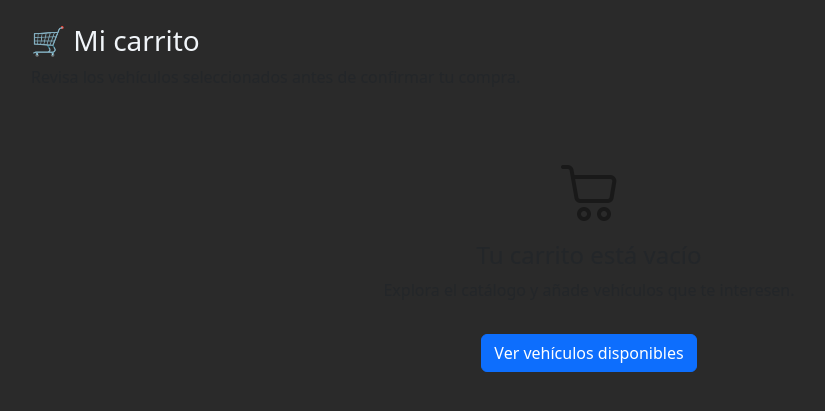
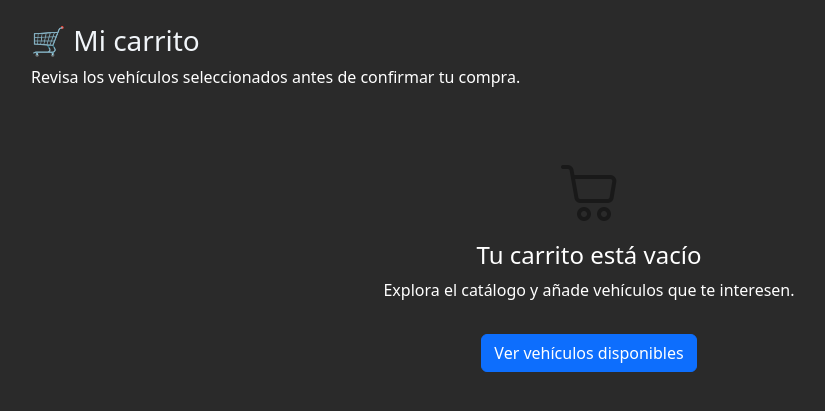
Before and after one commit to agarciac5/CarNest, a Django app: page /carrito/ in a window 1280 px wide. Shown: the part 65-476 px from the top of the page, without its empty margins (51-876 px from the left). Run offline with Django 5.2, Linux system fonts and the light colour scheme; the visitor is signed in with stand-in values (Sample User, id 1).

Commit message:
Carrito Funcional y colores

```diff
--- a/templates/inventario/crear_vehiculo.html
+++ b/templates/inventario/crear_vehiculo.html
@@ -8,11 +8,11 @@
         <nav aria-label="breadcrumb" class="mb-3">
             <ol class="breadcrumb mb-0">
                 <li class="breadcrumb-item"><a href="{% url 'lista_vehiculos' %}">Vehículos</a></li>
-                <li class="breadcrumb-item active" aria-current="page">Publicar</li>
+                <li class="breadcrumb-item active text-white" aria-current="page">Publicar</li>
             </ol>
         </nav>
-        <h1 class="h3 mb-4">Publicar vehículo</h1>
-        <p class="text-muted small">La publicación aparecerá en el catálogo como <strong>En venta</strong>. Puedes subir una foto principal y varias adicionales.</p>
+        <h1 class="h3 mb-4 text-white">Publicar vehículo</h1>
+        <p class="text-white small">La publicación aparecerá en el catálogo como <strong>En venta</strong>. Puedes subir una foto principal y varias adicionales.</p>
 
         <form method="post" enctype="multipart/form-data" class="card border-0 shadow-sm">
             {% csrf_token %}
--- a/templates/ventas/carrito.html
+++ b/templates/ventas/carrito.html
@@ -10,7 +10,7 @@
 
 <div class="carrito-header mb-4">
     <h1 class="h3">🛒 Mi carrito</h1>
-    <p class="text-muted">Revisa los vehículos seleccionados antes de confirmar tu compra.</p>
+    <p class="text-white">Revisa los vehículos seleccionados antes de confirmar tu compra.</p>
 </div>
 
 {% if messages %}
@@ -25,8 +25,8 @@
 {% if carrito_vacio %}
     <div class="carrito-empty text-center py-5">
         <img src="{% static 'img/carrito.png' %}" alt="Carrito vacío" style="width:64px;opacity:.4">
-        <h4 class="mt-3 text-muted">Tu carrito está vacío</h4>
-        <p class="text-muted">Explora el catálogo y añade vehículos que te interesen.</p>
+        <h4 class="mt-3 text-white">Tu carrito está vacío</h4>
+        <p class="text-white">Explora el catálogo y añade vehículos que te interesen.</p>
         <a href="{% url 'lista_vehiculos' %}" class="btn btn-primary mt-3">
             Ver vehículos disponibles
         </a>
```
